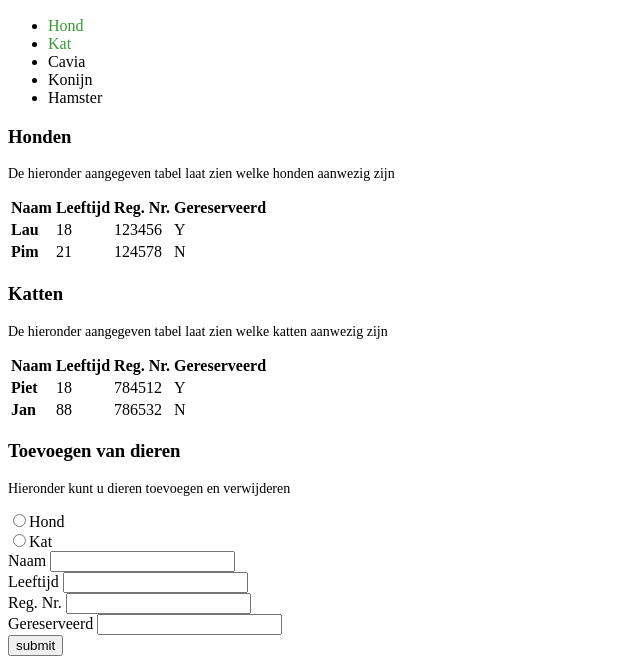
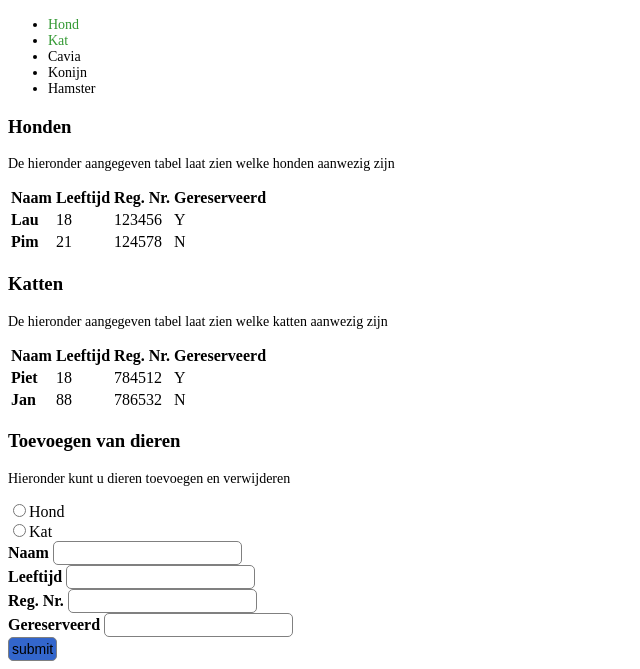
Before and after one commit to laurent-devries/fontysDierenasiel, a plain HTML site: page dieren.html in a window 1280 px wide. Shown: the part 395-1064 px from the top of the page, without its empty margins (0-640 px from the left). Drawn offline with Linux system fonts and the light colour scheme.

Commit message:
Some CSS, Jeeej

```diff
--- a/dieren.html
+++ b/dieren.html
@@ -82,7 +82,7 @@
 			<input type="tekst" id="reg.nr" /></br>
 			<label for="gereserveerd">Gereserveerd</label>
 			<input type="tekst" id="gereserveerd" /> </br>
-			<input type="submit" value="submit">
+			<input class="button" type="submit" value="submit">
 		</form>
 	</body>
 </html>
--- a/style.css
+++ b/style.css
@@ -2,7 +2,7 @@ body {
 	font-family: "Sans-serif";
 }
 
-p 	{
+p, li {
 	font-size: 14px;
 }
 
@@ -14,3 +14,39 @@ a	{
 a:hover {
 	text-decoration: underline;
 }
+
+header {
+	color: #000000;
+}
+
+header:hover {
+	text-decoration: none;
+}
+
+.title {
+	text-align: center;
+}
+
+table {
+	text-align: left;
+}
+
+label {
+	width: 200px;
+	font-weight: bold;
+}
+
+input {
+	font-size: 14px;
+	padding: 3px;
+	border-radius: 5px;
+	border: 1px solid grey;
+}
+
+.button {
+	background-color: #3366cc;
+}
+
+.button:hover{
+	cursor: pointer;
+}
```
Also changed, not shown: index.html (+1 -1 lines).
